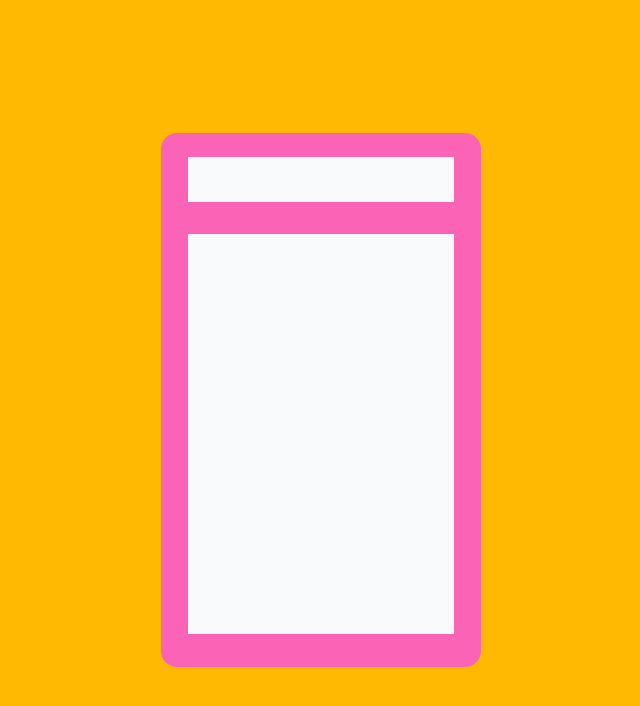
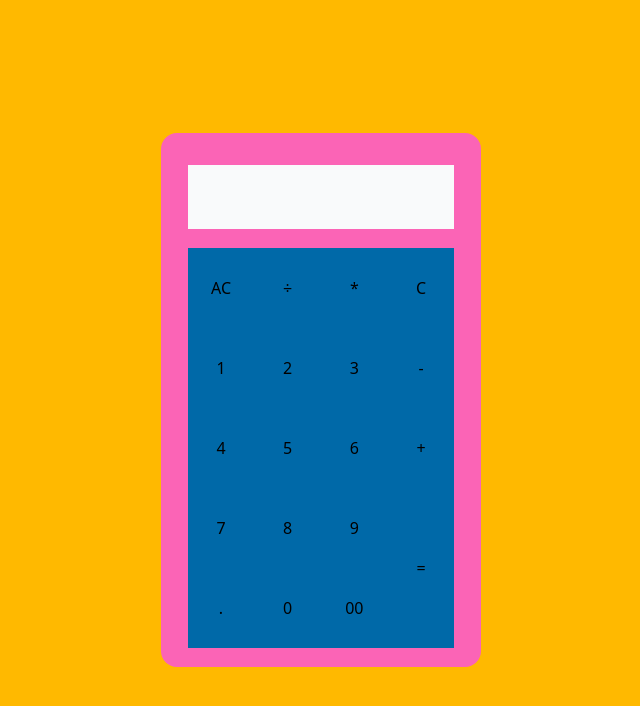
Before and after one commit to TangXianSheng6322/calc, an Angular app: page / in a window 1280 px wide. Shown: the top 706 px of the page, without its empty margins (319-959 px from the left). Built offline with nearby package versions, Linux system fonts and the light colour scheme.

Commit message:
Use ngFor for displaying buttons

```diff
--- a/src/app/mycalc/mycalc.component.html
+++ b/src/app/mycalc/mycalc.component.html
@@ -2,7 +2,21 @@
   <div
     class="mycalc h-8/12 w-3/12 bg-pink-400 rounded-2xl flex justify-center flex-wrap"
   >
-    <div class="view bg-gray-50 w-10/12 h-1/12 mt-6"></div>
-    <div class="buttonContainer bg-gray-50 w-10/12 h-9/12"></div>
+    <div class="view bg-gray-50 w-10/12 h-16 mt-8 mb-0">
+      <form [formGroup]="inputStr">
+        <input type="text" formControlName="display" />
+      </form>
+    </div>
+    <div
+      class="buttonContainer bg-gray-50 w-10/12 h-9/12 m-0 grid grid-cols-4 grid-rows-5"
+    >
+      <button
+        *ngFor="let button of buttonValues; let i = index"
+        class="bg-sky-700"
+        [ngClass]="{ 'row-span-2': button === '=' }"
+      >
+        {{ button }}
+      </button>
+    </div>
   </div>
 </div>
--- a/src/app/mycalc/mycalc.component.ts
+++ b/src/app/mycalc/mycalc.component.ts
@@ -1,13 +1,36 @@
+import { NgClass, NgFor, NgIf } from '@angular/common';
 import { Component, OnInit } from '@angular/core';
 import { ReactiveFormsModule, FormControl, FormGroup } from '@angular/forms';
+import { subscriptionLogsToBeFn } from 'rxjs/internal/testing/TestScheduler';
 
 @Component({
   selector: 'app-mycalc',
-  imports: [ReactiveFormsModule],
+  imports: [ReactiveFormsModule, NgFor, NgClass],
   templateUrl: './mycalc.component.html',
   styleUrl: './mycalc.component.css',
 })
 export class MycalcComponent implements OnInit {
+  buttonValues: string[] = [
+    'AC',
+    '÷',
+    '*',
+    'C',
+    '1',
+    '2',
+    '3',
+    '-',
+    '4',
+    '5',
+    '6',
+    '+',
+    '7',
+    '8',
+    '9',
+    '=',
+    '.',
+    '0',
+    '00',
+  ];
   inputStr: any;
   ngOnInit(): void {
     this.inputStr = new FormGroup({ display: new FormControl('') });
```
